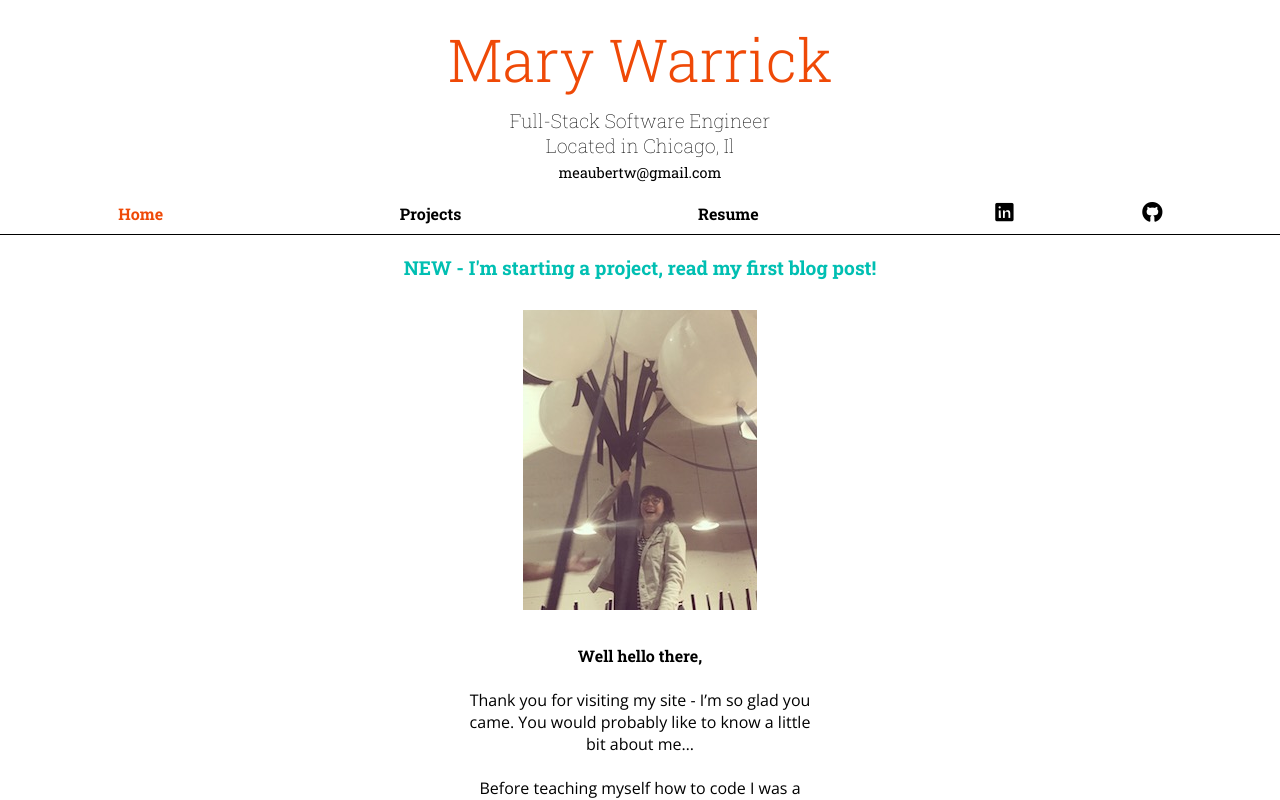
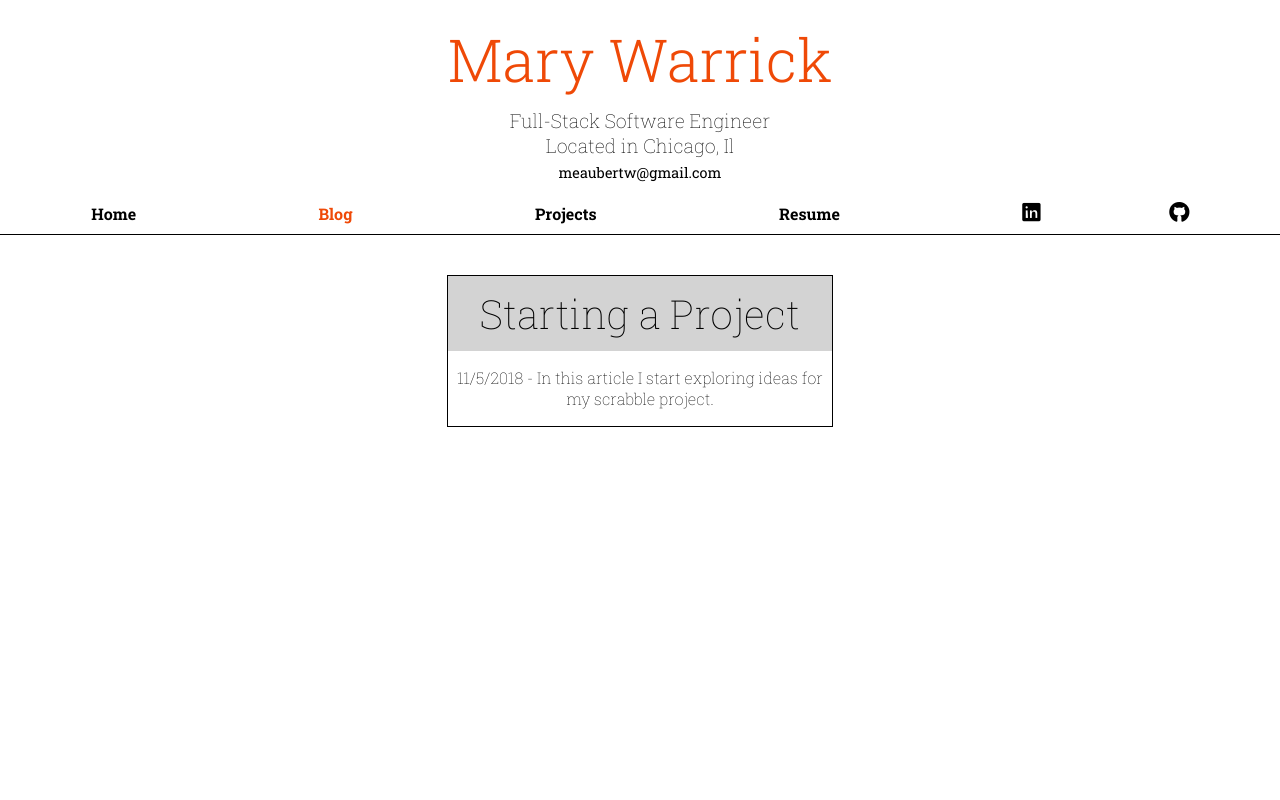
Before and after one commit to maubertw/my-site, a React (Create React App) app: page /blog in a window 1280 px wide. Before the commit this address led to /home. Shown: the top 800 px of the page. Built offline with nearby package versions, Linux system fonts and the light colour scheme.

Commit message:
added blog page

```diff
--- a/src/App.css
+++ b/src/App.css
@@ -40,6 +40,37 @@ nav {
   font-size: 1.2em;
   font-weight: 600
 }
+
+.blog{
+  height: 80vh;
+  display: flex;
+  flex-direction: column;
+  align-items: center;
+  margin-top: 40px;
+}
+
+.blerb {
+  height: 150px;
+  width: 30vw;
+  border: 1px solid black;
+  display: flex;
+  flex-direction: column;
+  justify-content: flex-start;
+  text-align: center;
+}
+
+.blerbHeader {
+  background-color: lightgray;
+  height: 75px;
+  width: 30vw;
+  display: flex;
+  justify-content: center;
+  flex-direction: column;
+
+}
+
+
+
 
 .email {
   font-weight: 400;
--- a/src/App.js
+++ b/src/App.js
@@ -3,6 +3,7 @@ import './App.css'
 import MyInfo from './my-info'
 import resume from './images/mary-warrick-resume-new.pdf'
 import Projects from './projects'
+import Blog from './blog'
 import { Route, Switch, Redirect, BrowserRouter as Router, NavLink } from 'react-router-dom'
 
 
@@ -24,6 +25,11 @@ class App extends Component {
               color: '#EF4907'
              }}
             >Home</NavLink>
+            <NavLink  to='/blog'
+            activeStyle={{
+              color: '#EF4907'
+             }}
+            >Blog</NavLink>
             <NavLink to='/projects'
             activeStyle={{
               color: '#EF4907'
@@ -39,6 +45,7 @@ class App extends Component {
         <div className='App' >
           <Switch>
             <Route exact path='/home' component={MyInfo} />
+            <Route exact path='/blog' component={Blog} />
             <Route exact path='/projects' component={Projects} />
             <Redirect from='/' to='/home'/>
           </Switch>
--- /dev/null
+++ b/src/blerb-data.js
@@ -0,0 +1,14 @@
+
+
+const blerbs = [
+  {
+    title: 'Starting a Project',
+    description: 'In this article I start exploring ideas for my scrabble project.',
+    date: '11/5/2018',
+    link: 'https://medium.com/@mewarrick/starting-and-planning-a-project-2283c584c218'
+  }
+
+]
+
+
+export default blerbs
--- /dev/null
+++ b/src/blog.js
@@ -0,0 +1,36 @@
+import React, { Component } from 'react'
+import blerbs from './blerb-data'
+
+
+
+const Blerb = (props) => {
+  const {title, description, link, date} = props.blerb
+  return(
+    <a href={link}>
+        <div className='blerb'>
+            <div className='blerbHeader'>
+            <p className='projectHeader'>{title}</p>
+            </div>
+            <p>{date} - {description}</p>
+        </div>
+    </a>
+  )
+}
+
+
+class Blog extends Component {
+  render(){
+    return (
+      <div className='blog'>
+        {
+          blerbs.map(blerb => {
+            return <Blerb blerb={blerb} />
+          })
+        }
+      </div>
+    )
+  }
+}
+
+
+export default Blog
--- a/src/my-info.js
+++ b/src/my-info.js
@@ -1,5 +1,6 @@
 import React, { Component } from 'react'
 import me from './images/me.jpeg'
+import { NavLink } from 'react-router-dom'
 
 
 class MyInfo extends Component {
@@ -13,7 +14,7 @@ class MyInfo extends Component {
   render() {
     return (
       <div className='welcome' >
-                <a className='blog-links' href='https://medium.com/@mewarrick/starting-and-planning-a-project-2283c584c218'>NEW - I'm starting a project, read my first blog post!</a>
+                <NavLink to='/blog' className='blog-links' ><strong>NEW! - Blog</strong></NavLink>
                 <img src={me} style={{marginTop: '30px'}}/>
                 <p className='intro-text'>
                 <span className='hello'>Well hello there,</span><br/><br/>
```
